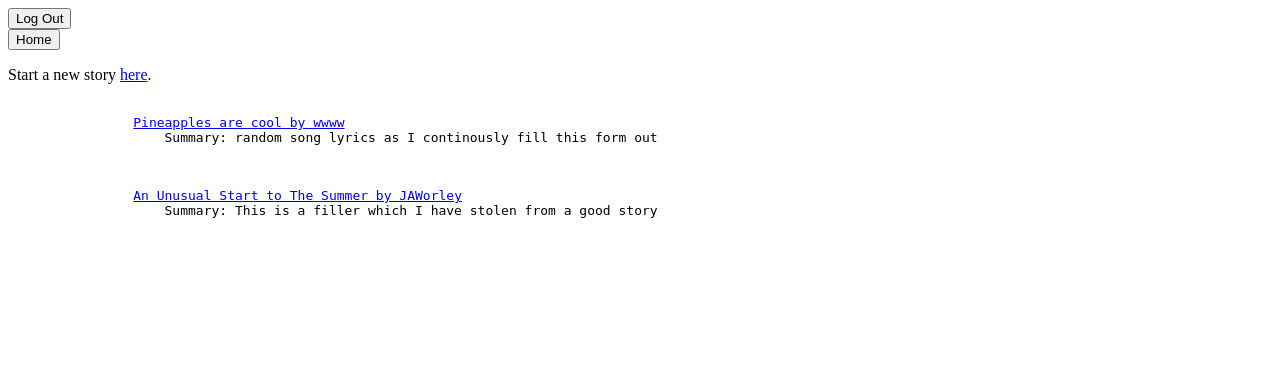
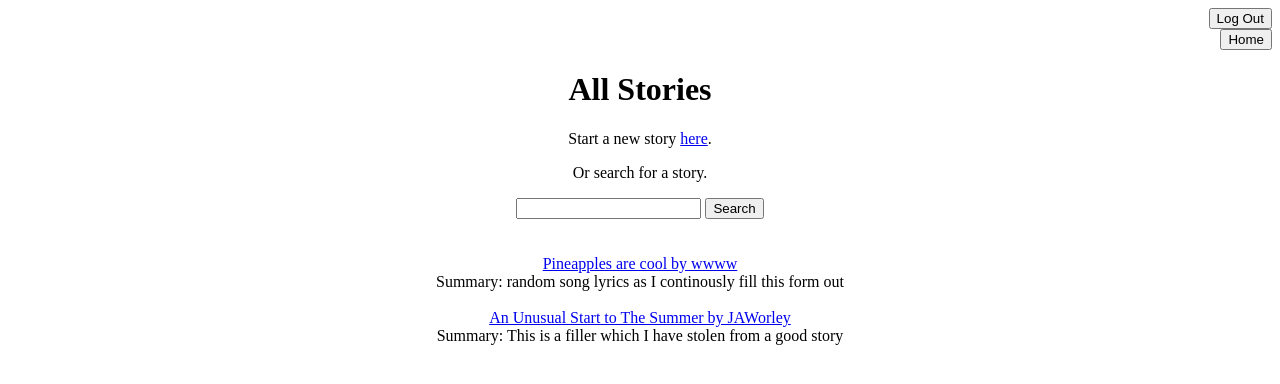
Before and after one commit to FeFiFoFaiza/P00-Zetten, a Flask app: page /stories in a window 1280 px wide. Shown: the top 384 px of the page. Run offline with Flask 2, Linux system fonts and the light colour scheme; data comes from the database, SQL or seed files in the repository.

Commit message:
Update archive.html

```diff
--- a/app/templates/archive.html
+++ b/app/templates/archive.html
@@ -2,12 +2,11 @@
 <html>
     <head>
         <title>All Stories</title>
-
     </head>
 
-    <body>
+    <body align = "center">
 
-        <div class = "header">
+        <div class = "header" align = "right">
             <div class = "logoutbutton">
                 <form action="{{ url_for('logout')}}">
                     <input type="submit", name = "logout", value = "Log Out">
@@ -17,14 +16,24 @@
                 </form>
             </div>
         </div>
+
         {% block content %}
 
+            <h1>All Stories</h1>
+
             <p>Start a new story <a href="{{ url_for('newStory') }}">here</a>.</p>
+            <p>Or search for a story.</p>
+            <form action = "/search" method="post"> <!-- Get method doesn't seem to wrok -->
+                <input type="text" name="query">
+                <input type="submit" name="button" value="Search">
+            </form>
+
+            <br><br>
             {% for story in all_stories %}
-                <pre> <!-- CHANGE THIS AND PUT ACTUAL TABS INSTEAD -->
-                <a href="{{ url_for('showStory', id=story.id) }}">{{ story.title }} by {{ story.authors.username }}</a>
-                    Summary: {{story.summary}}
-                </pre>
+
+                <a href="{{ url_for('showStory', id=story.id) }}">{{ story.title }} by {{ story.authors.username }}</a><br>
+                Summary: {{story.summary}}<br><br>
+
             {%  endfor %}
 
         {% endblock content %}
```
